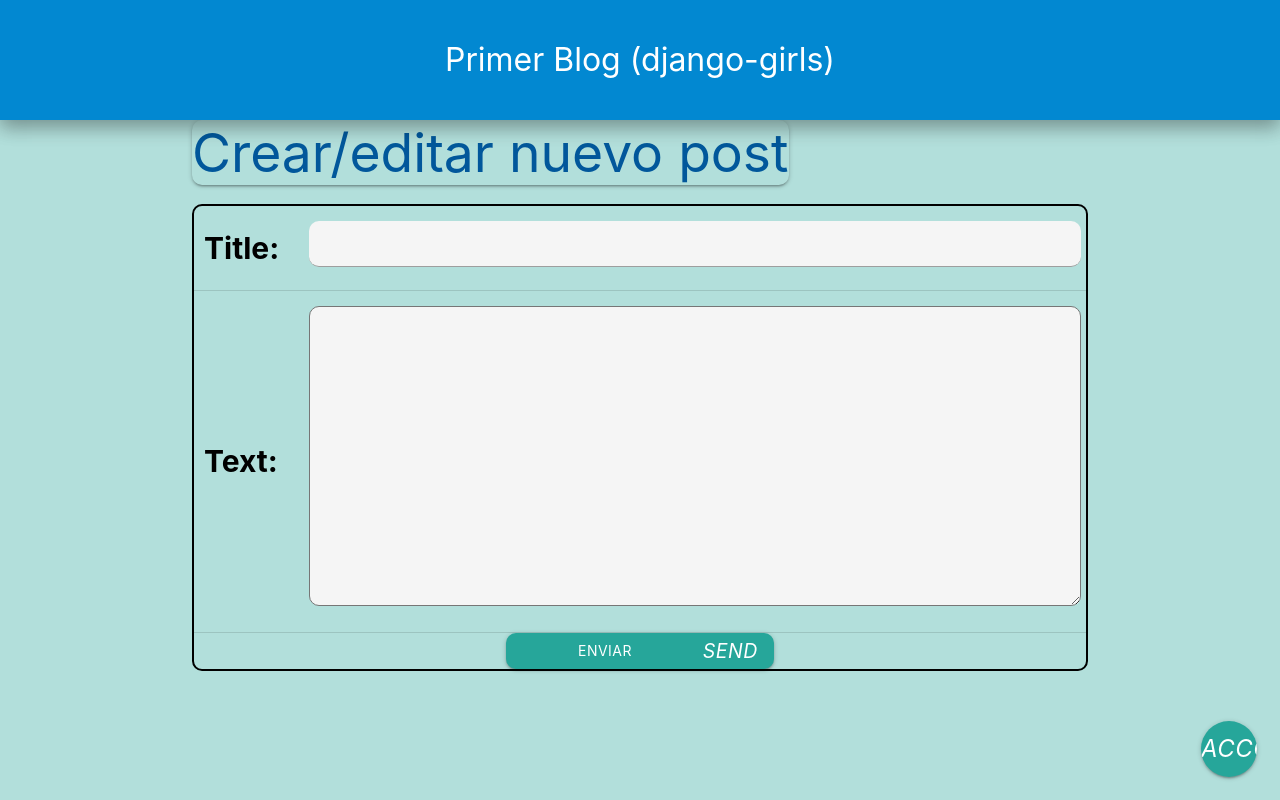
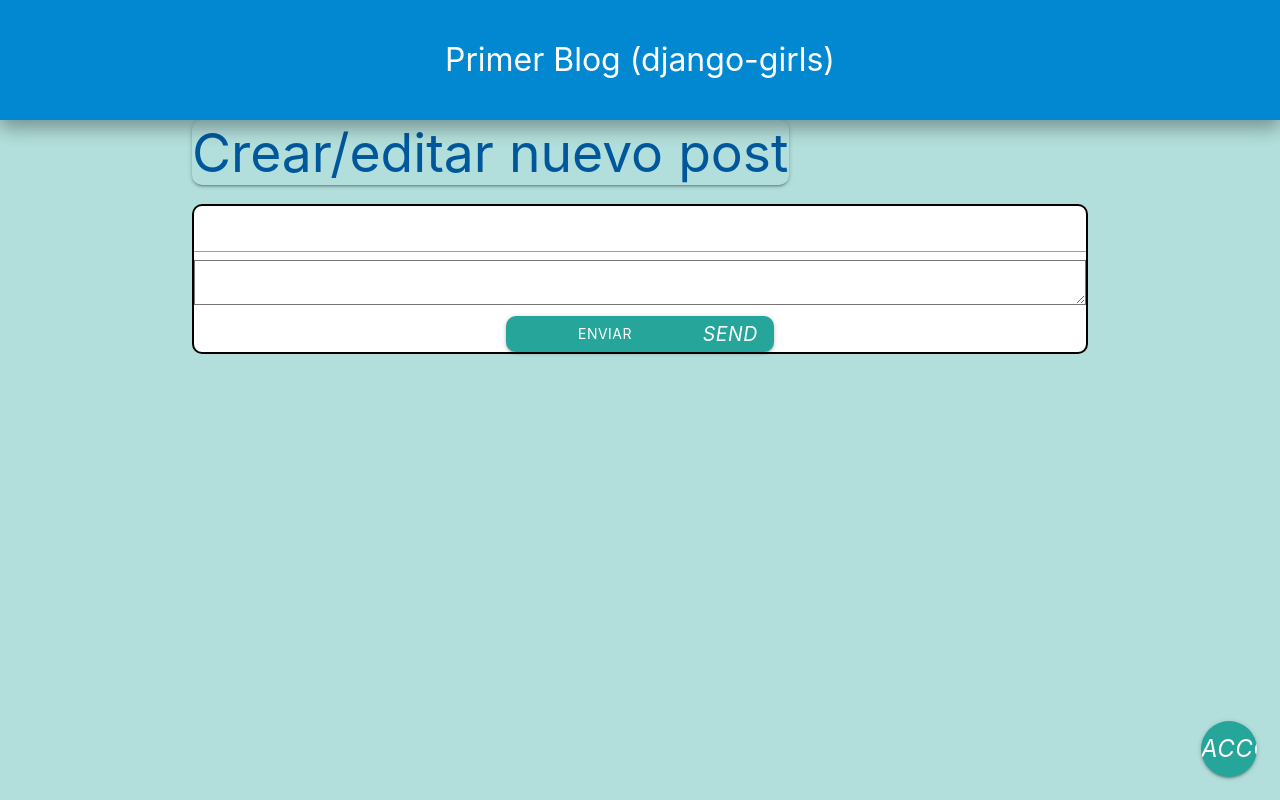
Before and after one commit to NeelBit/my-first-blog, a Django app: page /post/new in a window 1280 px wide. Run offline with Django 3.2, Linux system fonts and the light colour scheme; the visitor is signed in with stand-in values (Sample User, id 1); some libraries are stand-ins or nearby versions.

Commit message:
Materializecss-form

```diff
--- a/blog/models.py
+++ b/blog/models.py
@@ -37,3 +37,7 @@
 
     def __str__(self):
         return self.text
+
+    class Meta():
+        verbose_name = "Comment"
+        verbose_name_plural = "Comments"
--- a/blog/static/css/blog.css
+++ b/blog/static/css/blog.css
@@ -1,29 +1,34 @@
-label{
+/* label{
     margin: 5px 5px;
     color: black;
     background-color: transparent;
     font-size: 2rem;
-}
+} */
 
-#id_title, #id_text{
+/* #id_title, #id_text{
     background-color: whitesmoke;
     color: black;
     border-radius: 10px;
 
-}
+} */
 
-#id_text{
+/* #id_text{
     height: 300px;
-}
+} */
 
-#formulario{
+.formulario{
     border: 2px black solid;
     border-radius: 10px;
 }
 
-#btn_enviar{
+.btn_enviar{
     display: block;
     margin: 0px auto;
     width: 30%;
     border-radius: 10px;
 }
+
+#id_author{
+    background-color: black;
+    color: red;
+}
--- a/blog/templates/blog/base.html
+++ b/blog/templates/blog/base.html
@@ -7,7 +7,7 @@
     <meta charset="UTF-8">
     <meta http-equiv="X-UA-Compatible" content="IE=edge">
     <meta name="viewport" content="width=device-width, initial-scale=1.0">
-    <title>Blog django-girls</title>
+    <title>Blog django-girls{%block title%} {% endblock %}</title>
 
     <link rel="stylesheet" type="text/css" href="{% static 'css/materialize-icons.css' %}">
 	{% comment %} <link rel="stylesheet" type="text/css" href="{% static 'css/materialize.min.css' %}"> {% endcomment %}
@@ -19,6 +19,15 @@
 	{% comment %} <script type="text/javascript" src="{% static 'js/materialize.min.js' %}"></script> {% endcomment %}
     <script src="https://cdnjs.cloudflare.com/ajax/libs/materialize/1.0.0/js/materialize.min.js"></script>
 
+    <!-- probando -->
+{% comment %}     <script type="text/javascript">
+        if (typeof jQuery == 'undefined') {
+            document.write(unescape("%3Cscript src='{% static "js/jquery-3.2.1.min.js" %}'%3E"));
+            document.write(unescape("%3Cscript src='{% static "js/materialize.min.js" %}'%3E"));
+            document.write(unescape('%3Clink rel="stylesheet" type="text/css" href="{% static 'css/materialize.min.css' %}" /%3E'));
+        }
+    </script> {% endcomment %}
+
     <link rel="stylesheet" href="{% static 'css/blog.css' %}">
 
     <script>
@@ -28,6 +37,10 @@
             $('.tooltipped').tooltip({delay: 50});
 
             $('.fixed-action-btn').floatingActionButton();
+
+            // Initialize materialize data picker
+            $('.datepicker').datepicker({'format': 'yyyy-mm-dd'});
+            $('select').formSelect();
 
         });
 
--- a/blog/templates/blog/post_detail.html
+++ b/blog/templates/blog/post_detail.html
@@ -1,4 +1,5 @@
 {% extends 'blog/base.html' %}
+    {%block title%} {{post.title}} {% endblock %}
 
     {% block content %}
 
--- a/blog/templates/blog/post_draft_list.html
+++ b/blog/templates/blog/post_draft_list.html
@@ -1,4 +1,5 @@
 {% extends 'blog/base.html' %}
+{%block title%} Borradores {% endblock %}
 
 {% block content %}
     {% for post in posts %}
--- a/blog/templates/blog/post_new.html
+++ b/blog/templates/blog/post_new.html
@@ -1,17 +1,27 @@
 {% extends 'blog/base.html' %}
+{% load materializecss %}
+
+{%block title%} Crear post {% endblock %}
 
 {% block content %}
 
     <h2 class="light-blue-text text-darken-4" id="titulo_new_post"> <span class="z-depth-1" style="border-radius: 10px">Crear/editar nuevo post</span></h2>
 
-        <form id="formulario" method="POST" style="border-radius: 10px;" class="flow-text light-blue-text text-darken-4"> {% csrf_token %}
-            <table class="flow-text light-blue-text text-darken-4 highlight">
+    <form method="POST" class="formulario flow-text light-blue-text text-darken-4 white"> {% csrf_token %}
 
-                {{ form.as_table}}
+        <div class="flow-text light-blue-text text-darken-4">
 
-            </table>
+            {% comment %} {{ form.as_table}} {% endcomment %}
 
-            <button id="btn_enviar" class="btn waves-effect center-align" type="submit" name="enviar">Enviar
+            {% comment %} {{ form|materializecss }} {% endcomment %}
+
+            {{ form.title|materializecss:'s12, icon=title' }}
+            {{ form.text|materializecss:'s12, icon=textsms' }}
+
+
+        </div>
+
+        <button class="btn_enviar btn waves-effect center-align" type="submit" name="enviar">Enviar
             <i class="material-icons right">send</i>
         </button>
 
--- a/mysite/settings.py
+++ b/mysite/settings.py
@@ -49,6 +49,8 @@
     'django.contrib.messages',
     'django.contrib.staticfiles',
     'blog.apps.BlogConfig',
+
+    'materializecssform',
 ]
 
 MIDDLEWARE = [
```
Also changed, not shown: blog/templates/blog/add_comment_to_post.html (+18 -8 lines), blog/templates/registration/login.html (+17 -6 lines). Lines whose indentation alone changed are shown as unchanged.
